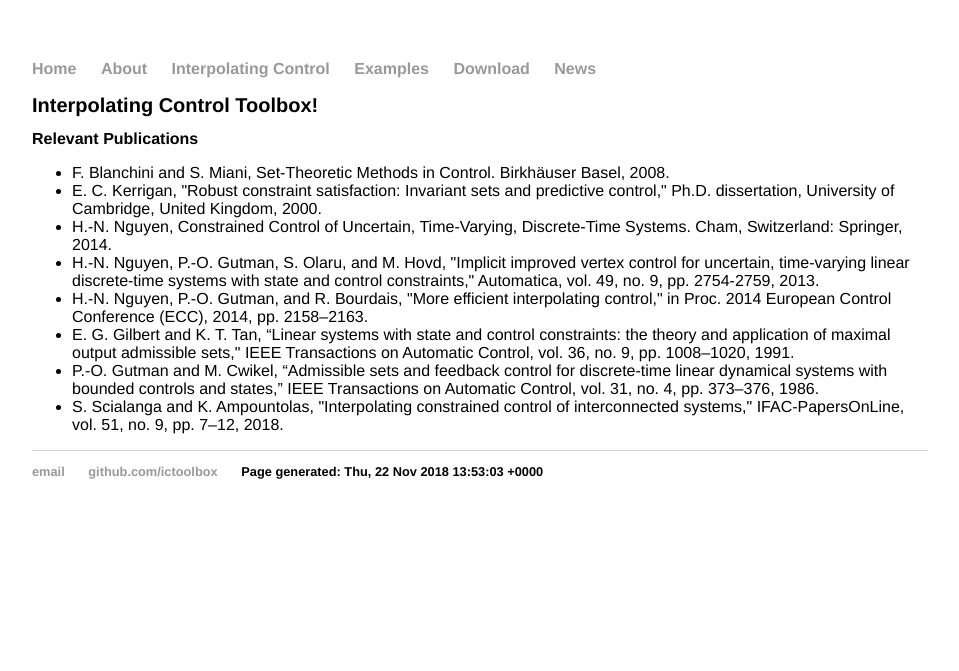
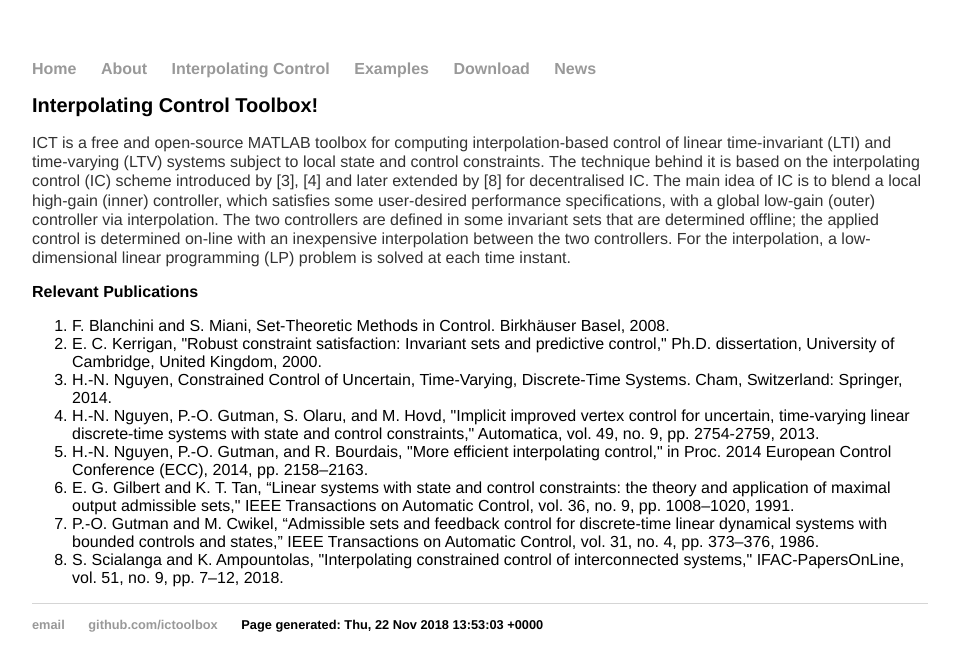
Before and after one commit to ICToolbox/ictoolbox.github.io, a Jekyll site: the page built from about/index.html, in a window 1280 px wide. Shown: the top 671 px of the page, without its empty margins (160-1119 px from the left). Built offline with Jekyll 4.4.1, drawn with Linux system fonts in a browser that asks for light colours.

Commit message:
Update index.html

```diff
--- a/about/index.html
+++ b/about/index.html
@@ -5,8 +5,18 @@ title: About, Interpolating Control Toolbox
 <div class="blurb">
 	<h1>Interpolating Control Toolbox!</h1>
 
+<p>ICT is a free and open-source MATLAB toolbox for computing interpolation-based control of linear time-invariant (LTI) and
+	time-varying (LTV) systems subject to local state and control constraints.
+	The technique behind it is based on the interpolating control (IC) scheme introduced
+	by [3], [4] and later extended by [8] for decentralised IC. The main idea of IC is to blend a
+	local high-gain (inner) controller, which satisfies some user-desired performance specifications,
+	with a global low-gain (outer) controller via interpolation. The two controllers are defined in some
+	invariant sets that are determined offline; the applied control is determined on-line with an
+	inexpensive interpolation between the two controllers. For the interpolation, a low-dimensional
+	linear programming (LP) problem is solved at each time instant.</p>
+
 	<h2>Relevant Publications</h2>
-	<ul>
+	<ol>
 		<li>F. Blanchini and S. Miani, Set-Theoretic Methods in Control. Birkhäuser Basel, 2008.</li>
 		<li>E. C. Kerrigan, "Robust constraint satisfaction: Invariant sets and predictive control," Ph.D. dissertation, University of Cambridge, United Kingdom, 2000.</li>
 		<li>H.-N. Nguyen, Constrained Control of Uncertain, Time-Varying, Discrete-Time Systems. Cham, Switzerland: Springer, 2014.</li>
@@ -15,5 +25,5 @@ title: About, Interpolating Control Toolbox
 		<li>E. G. Gilbert and K. T. Tan, “Linear systems with state and control constraints: the theory and application of maximal output admissible sets," IEEE Transactions on Automatic Control, vol. 36, no. 9, pp. 1008–1020, 1991.</li>
 		<li>P.-O. Gutman and M. Cwikel, “Admissible sets and feedback control for discrete-time linear dynamical systems with bounded controls and states,” IEEE Transactions on Automatic Control, vol. 31, no. 4, pp. 373–376, 1986.</li>
 		<li>S. Scialanga and K. Ampountolas, "Interpolating constrained control of interconnected systems," IFAC-PapersOnLine, vol. 51, no. 9, pp. 7–12, 2018.</li>
-	</ul>
+	</ol>
 </div><!-- /.blurb -->
```
